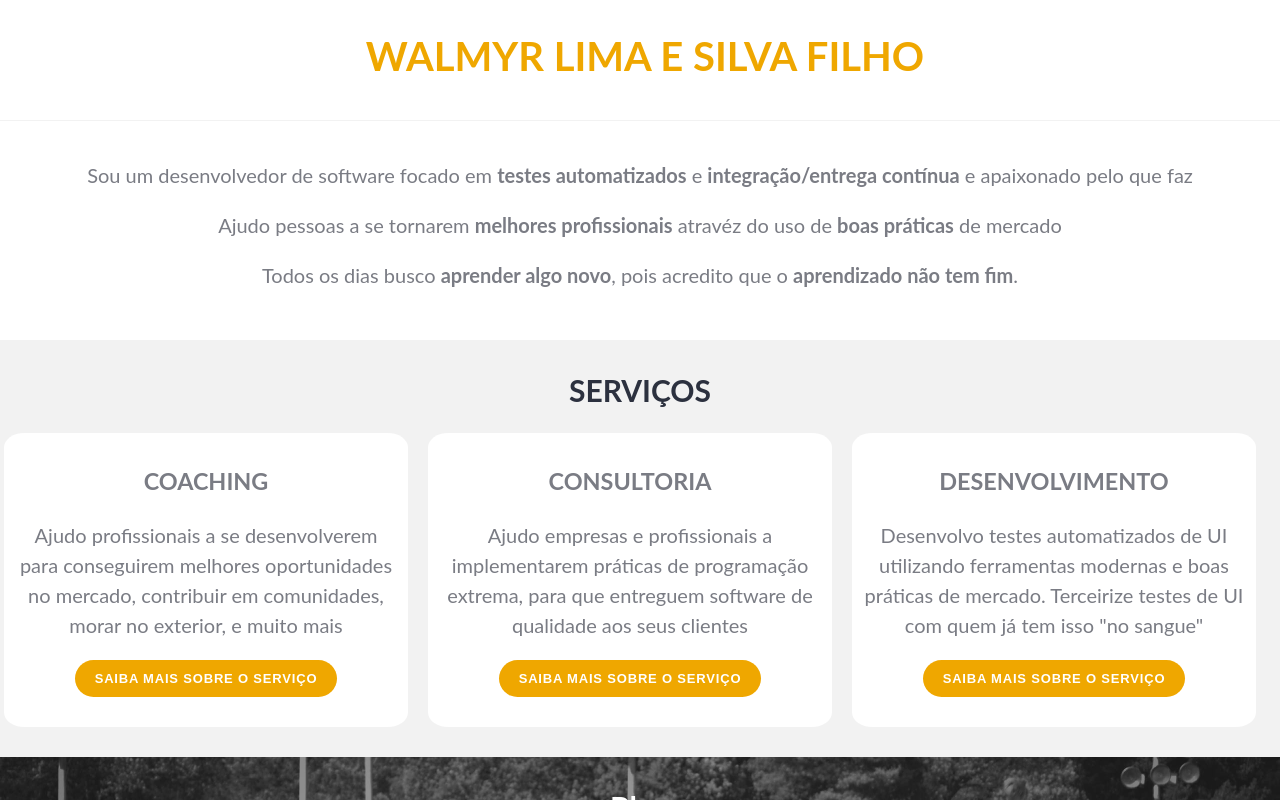
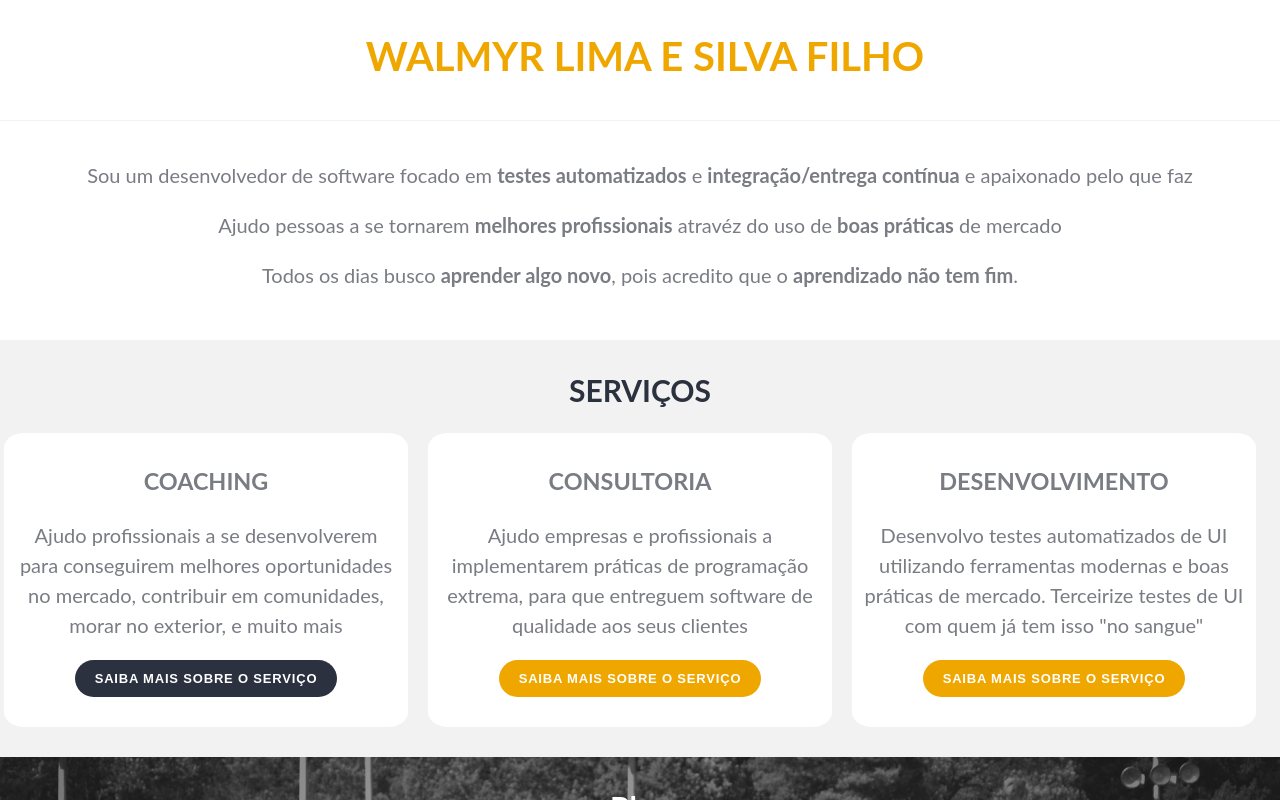
Before and after one commit to wlsf82/-walmyr-filho-react, a React (Create React App) app: page / in a window 1280 px wide. In both pictures the pointer is over the button 205 px from the left and 678 px from the top of the page. Shown: the top 800 px of the page. Built offline with nearby package versions, Linux system fonts and the light colour scheme.

Commit message:
add hover animation on buttons

```diff
--- a/src/App.css
+++ b/src/App.css
@@ -58,6 +58,10 @@ button {
     padding-right: 19.5px;
     padding-top: 11.25px;
     text-transform: uppercase;
+}
+
+button:hover {
+    background-color: #2c313f;
 }
 
 h2:not(.blog h2) {
```
